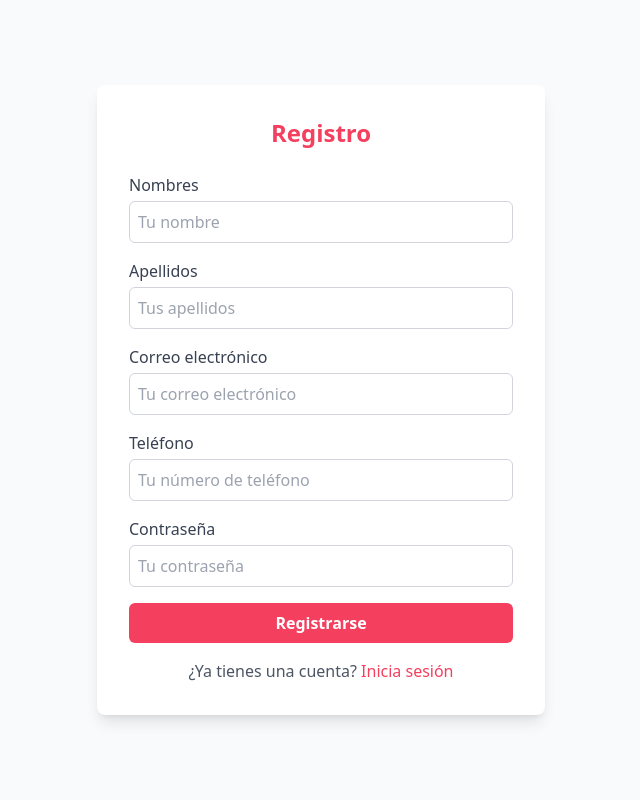
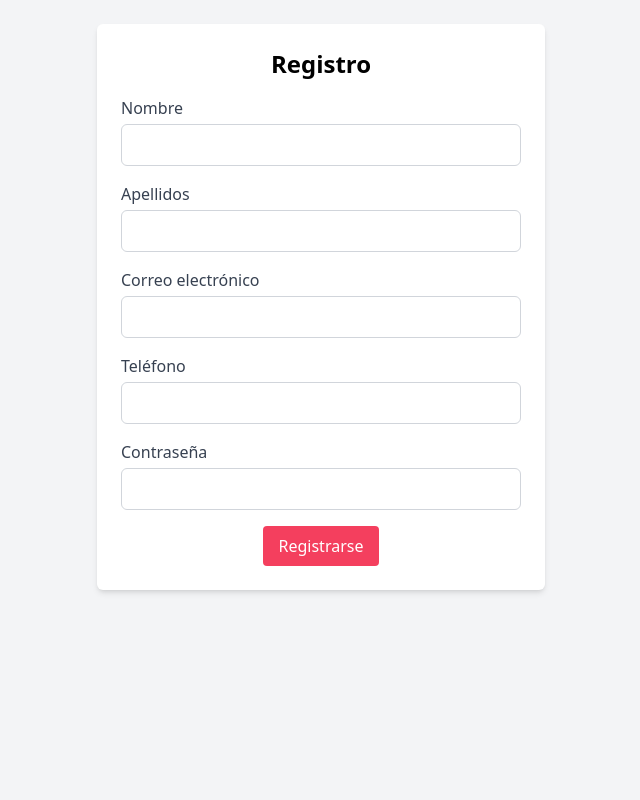
Before and after one commit to LaurisDev/Airbnb, a Flask app: page /registro in a window 1280 px wide. Shown: the whole page, without its empty margins (319-959 px from the left). Run offline with Flask 3, Linux system fonts and the light colour scheme; some libraries are stand-ins or nearby versions.

Commit message:
funcion del registro lista

```diff
--- a/app/__init__.py
+++ b/app/__init__.py
@@ -3,5 +3,6 @@ from app.routes import init_routes
 
 def create_app():
     app = Flask(__name__)
+    app.secret_key = 'clave_secreta_segura'  # para poder usar flash messages
     init_routes(app)
     return app
--- a/app/routes.py
+++ b/app/routes.py
@@ -1,7 +1,8 @@
-from flask import render_template, request, jsonify
-from app.models import obtener_alojamientos, obtener_alojamientos_filtrados
+from flask import render_template, request, jsonify, redirect, url_for, flash
+from app.models import obtener_alojamientos, obtener_alojamientos_filtrados, registrar_usuario, verificar_usuario_existente
 
 def init_routes(app):
+
     @app.route("/", methods=["GET", "POST"])
     def inicio():
         if request.method == "POST":
@@ -18,11 +19,58 @@ def init_routes(app):
                 guests = request.form.get("guests")
 
             alojamientos = obtener_alojamientos_filtrados(location, checkin, checkout, guests)
-            return jsonify(alojamientos)
+        else:
+            alojamientos = obtener_alojamientos()
 
-        alojamientos = obtener_alojamientos()
         return render_template("inicio.html", alojamientos=alojamientos)
 
-    @app.route("/registro")
+#----------------------------------------------------------------------------------------------------
+#REGISTRO DE USUARIOS
+    @app.route("/registro", methods=["GET", "POST"])
     def registro():
+        if request.method == "POST":
+            nombre = request.form.get("nombre", "").strip()
+            apellidos = request.form.get("apellidos", "").strip()
+            email = request.form.get("email", "").strip()
+            telefono = request.form.get("telefono", "").strip()
+            contraseña = request.form.get("contraseña", "").strip()
+
+            hay_error = False
+
+            if not nombre:
+                flash("Debes ingresar tu nombre.", "error_nombre")
+                hay_error = True
+
+            if not apellidos:
+                flash("Debes ingresar tus apellidos.", "error_apellidos")
+                hay_error = True
+
+            if not email:
+                flash("Debes ingresar un email válido.", "error_email")
+                hay_error = True
+
+            if not telefono:
+                flash("Debes ingresar un número de teléfono.", "error_telefono")
+                hay_error = True
+
+            if not contraseña:
+                flash("Debes ingresar una contraseña.", "error_contraseña")
+                hay_error = True
+
+            if hay_error:
+                return render_template("registro.html")
+
+            if verificar_usuario_existente(email):
+                flash("El email ya está registrado. Intenta con otro.", "error_email")
+                return render_template("registro.html")
+
+            registrar_usuario(nombre, apellidos, email, telefono, contraseña)
+            flash("Registro exitoso. Ahora puedes iniciar sesión.", "success")
+            return redirect(url_for('login'))
+
         return render_template("registro.html")
+#----------------------------------------------------------------------------------------------------
+#LOGIN DE USUARIOS
+    @app.route("/login")
+    def login():
+        return render_template("login.html")
--- a/app/templates/registro.html
+++ b/app/templates/registro.html
@@ -2,39 +2,59 @@
 <html lang="es">
 <head>
     <meta charset="UTF-8">
-    <meta name="viewport" content="width=device-width, initial-scale=1.0">
-    <title>Registro - Rinconcito</title>
+    <title>Registro</title>
     <script src="https://cdn.tailwindcss.com"></script>
-    <link rel="stylesheet" href="https://cdnjs.cloudflare.com/ajax/libs/font-awesome/6.4.0/css/all.min.css">
-    <link rel="stylesheet" href="static/estilos.css">
 </head>
-<body class="bg-gray-50 flex items-center justify-center min-h-screen">
-    <div class="bg-white rounded-lg shadow-lg p-8 w-full max-w-md">
-        <h2 class="text-2xl font-bold text-center text-rose-500 mb-6">Registro</h2>
-        <form action="/registro" method="POST">
+<body class="bg-gray-100 p-6">
+    <div class="max-w-md mx-auto bg-white p-6 rounded-md shadow-md">
+        <h2 class="text-2xl font-bold mb-4 text-center">Registro</h2>
+
+        <!-- FORMULARIO COMIENZA AQUÍ -->
+        <form method="POST" action="{{ url_for('registro') }}">
             <div class="mb-4">
-                <label for="nombre" class="block text-gray-700">Nombres</label>
-                <input type="text" id="nombre" name="nombre" required class="mt-1 block w-full border border-gray-300 rounded-md p-2 focus:outline-none focus:ring focus:ring-rose-500" placeholder="Tu nombre">
+                <label for="nombre" class="block text-gray-700">Nombre</label>
+                <input type="text" id="nombre" name="nombre" class="mt-1 block w-full border border-gray-300 rounded-md p-2" value="{{ request.form.nombre }}">
+                {% if 'error_nombre' in get_flashed_messages(with_categories=true)|map(attribute=0) %}
+                    <p class="text-red-500 text-sm mt-1">Debes ingresar tu nombre.</p>
+                {% endif %}
             </div>
+
             <div class="mb-4">
                 <label for="apellidos" class="block text-gray-700">Apellidos</label>
-                <input type="text" id="apellidos" name="apellidos" required class="mt-1 block w-full border border-gray-300 rounded-md p-2 focus:outline-none focus:ring focus:ring-rose-500" placeholder="Tus apellidos">
+                <input type="text" id="apellidos" name="apellidos" class="mt-1 block w-full border border-gray-300 rounded-md p-2" value="{{ request.form.apellidos }}">
+                {% if 'error_apellidos' in get_flashed_messages(with_categories=true)|map(attribute=0) %}
+                    <p class="text-red-500 text-sm mt-1">Debes ingresar tus apellidos.</p>
+                {% endif %}
             </div>
+
             <div class="mb-4">
-                <label for="correo" class="block text-gray-700">Correo electrónico</label>
-                <input type="email" id="correo" name="correo" required class="mt-1 block w-full border border-gray-300 rounded-md p-2 focus:outline-none focus:ring focus:ring-rose-500" placeholder="Tu correo electrónico">
+                <label for="email" class="block text-gray-700">Correo electrónico</label>
+                <input type="email" id="email" name="email" class="mt-1 block w-full border border-gray-300 rounded-md p-2" value="{{ request.form.email }}">
+                {% if 'error_email' in get_flashed_messages(with_categories=true)|map(attribute=0) %}
+                    <p class="text-red-500 text-sm mt-1">Debes ingresar un email válido, este correo ya existe.</p>
+                {% endif %}
             </div>
+
             <div class="mb-4">
                 <label for="telefono" class="block text-gray-700">Teléfono</label>
-                <input type="tel" id="telefono" name="telefono" required class="mt-1 block w-full border border-gray-300 rounded-md p-2 focus:outline-none focus:ring focus:ring-rose-500" placeholder="Tu número de teléfono">
+                <input type="text" id="telefono" name="telefono" class="mt-1 block w-full border border-gray-300 rounded-md p-2" value="{{ request.form.telefono }}">
+                {% if 'error_telefono' in get_flashed_messages(with_categories=true)|map(attribute=0) %}
+                    <p class="text-red-500 text-sm mt-1">Debes ingresar un número de teléfono.</p>
+                {% endif %}
             </div>
+
             <div class="mb-4">
-                <label for="contrasena" class="block text-gray-700">Contraseña</label>
-                <input type="password" id="contrasena" name="contrasena" required class="mt-1 block w-full border border-gray-300 rounded-md p-2 focus:outline-none focus:ring focus:ring-rose-500" placeholder="Tu contraseña">
+                <label for="contraseña" class="block text-gray-700">Contraseña</label>
+                <input type="password" id="contraseña" name="contraseña" class="mt-1 block w-full border border-gray-300 rounded-md p-2">
+                {% if 'error_contraseña' in get_flashed_messages(with_categories=true)|map(attribute=0) %}
+                    <p class="text-red-500 text-sm mt-1">Debes ingresar una contraseña.</p>
+                {% endif %}
             </div>
-            <button type="submit" class="w-full bg-rose-500 text-white font-bold py-2 rounded-md hover:bg-rose-600 transition duration-200">Registrarse</button>
+
+            <div class="flex justify-center">
+                <button type="submit" class="bg-rose-500 text-white px-4 py-2 rounded hover:bg-rose-600">Registrarse</button>
+            </div>
         </form>
-        <p class="mt-4 text-center text-gray-600">¿Ya tienes una cuenta? <a href="/login" class="text-rose-500 hover:underline">Inicia sesión</a></p>
     </div>
 </body>
 </html>
```
Also changed, not shown: app/models.py (+30 -0 lines), app/templates/login.html (added).
